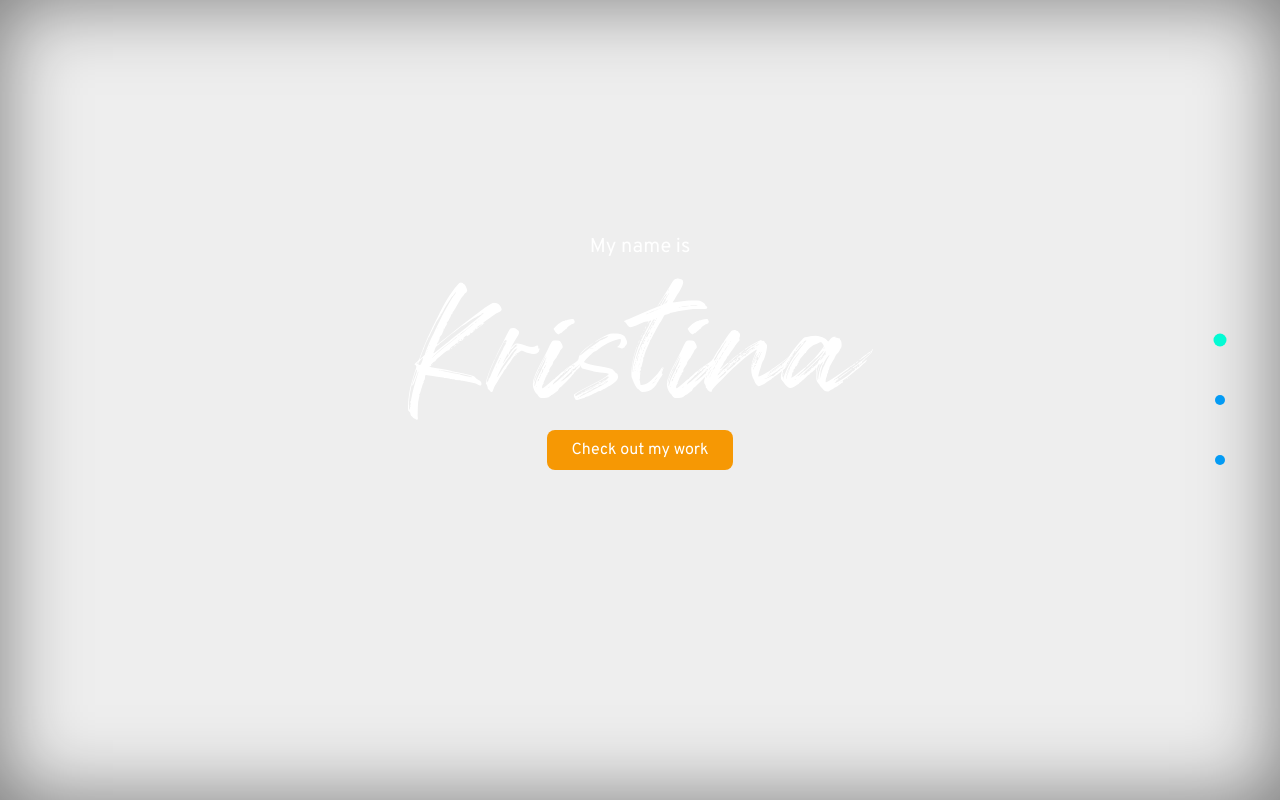
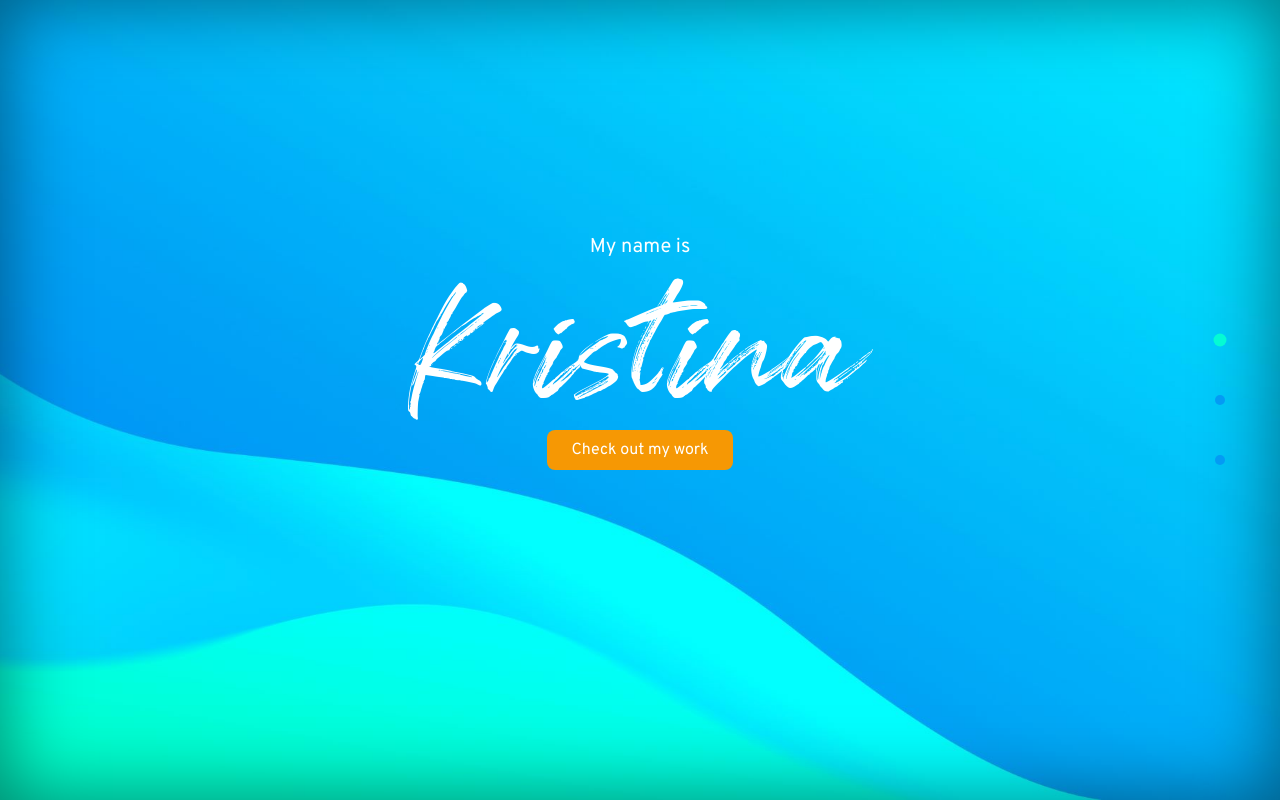
Before and after one commit to kristinastodder/kristinastodder, a plain HTML site: page index.html in a window 1280 px wide. Shown: the top 800 px of the page. Drawn offline with nearby package versions, Linux system fonts and the light colour scheme.

Commit message:
Update style.css

```diff
--- a/style.css
+++ b/style.css
@@ -42,7 +42,7 @@ section:nth-of-type(odd) {
 }
 
 section:first-of-type {
-  background-image: url("kristinastodder.github.io/images/background.jpg");
+  background-image: url("images/background.jpg");
   text-align: center;
   font-family: 'Lato', sans-serif;
   color: #fff;
```
